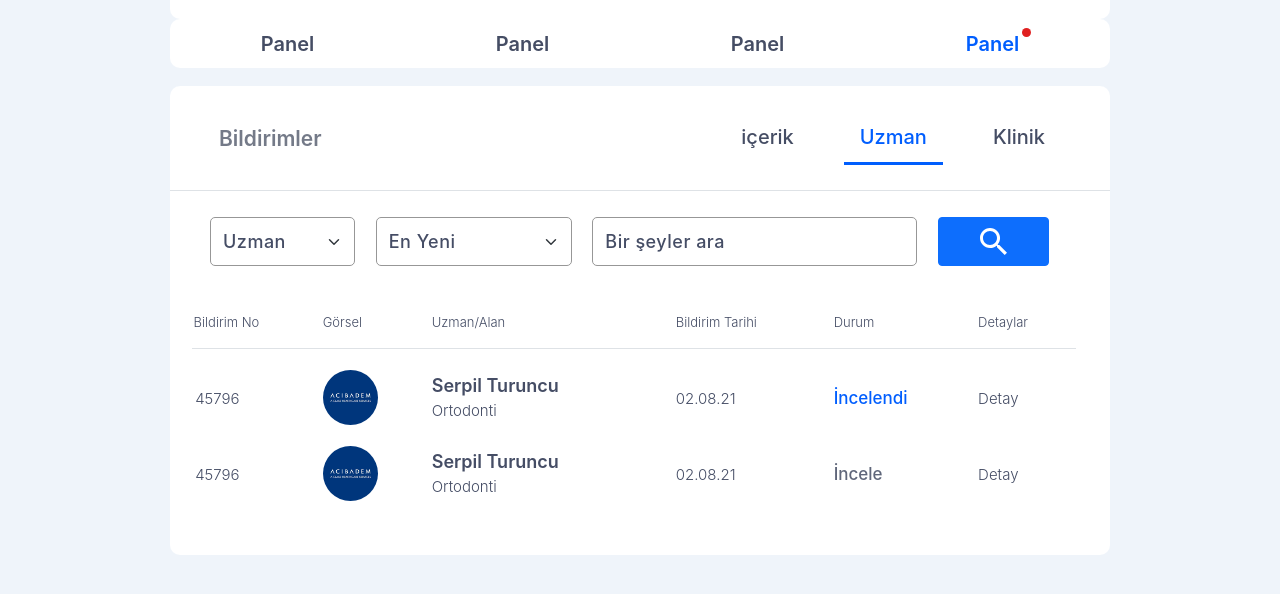
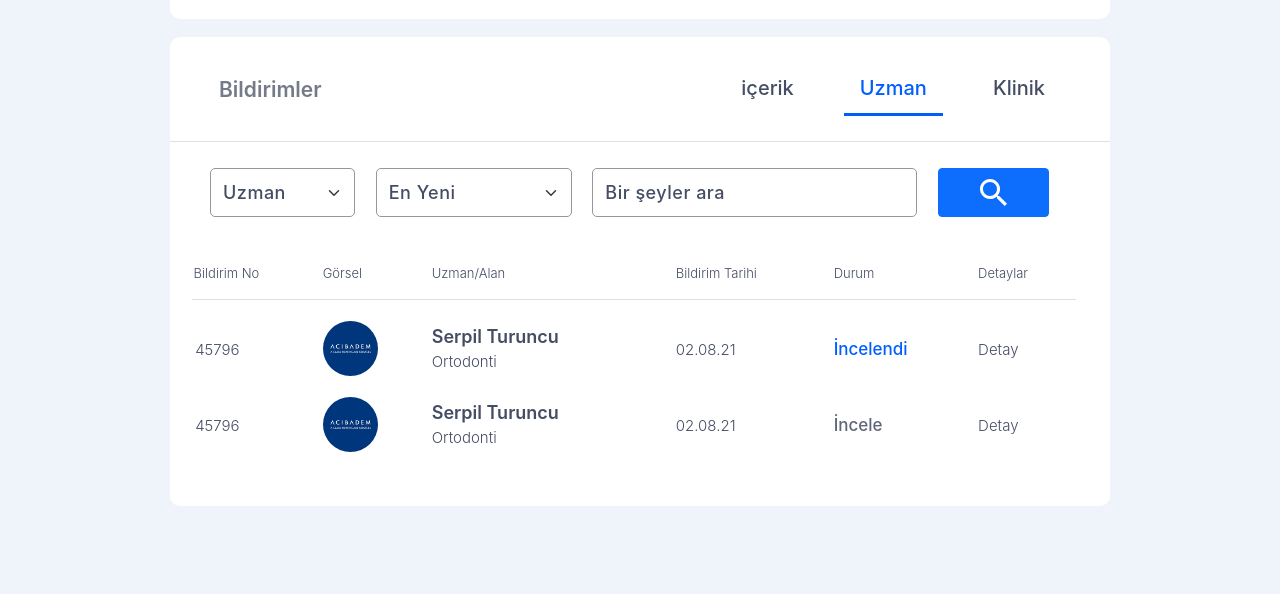
Before and after one commit to HevalNergiz/acilmobil-healthplatform, a plain HTML site: page yonetimpaneli.html in a window 1280 px wide. Shown: the part 506-1100 px from the top of the page. After the commit the page ends 1051 px from the top, so only its background shows below. Drawn offline with nearby package versions, Linux system fonts and the light colour scheme.

Commit message:
xscdvcsa

```diff
--- a/yonetimpaneli.html
+++ b/yonetimpaneli.html
@@ -86,8 +86,8 @@
             </div>
         </div>
     </div>
-    <div>
-        <ul class="nav nav-tabs d-flex justify-content-around yonetimpanelianatabitems container" role="tablist">
+    <div class="d-none d-print-inline d-sm-none d-md-inline d-lg-inline d-xl-inline d-xxl-inline">
+        <ul class="nav nav-tabs d-none justify-content-around yonetimpanelianatabitems container" role="tablist">
             <li class="nav-item" role="presentation"><a class="nav-link yonetimpanelinavlink" role="tab" data-bs-toggle="tab" href="#tab-4">Panel</a></li>
             <li class="nav-item" role="presentation"><a class="nav-link yonetimpanelinavlink" role="tab" data-bs-toggle="tab" href="#tab-5">Panel</a></li>
             <li class="nav-item" role="presentation"><a class="nav-link yonetimpanelinavlink" role="tab" data-bs-toggle="tab" href="#tab-6">Panel</a></li>
```
